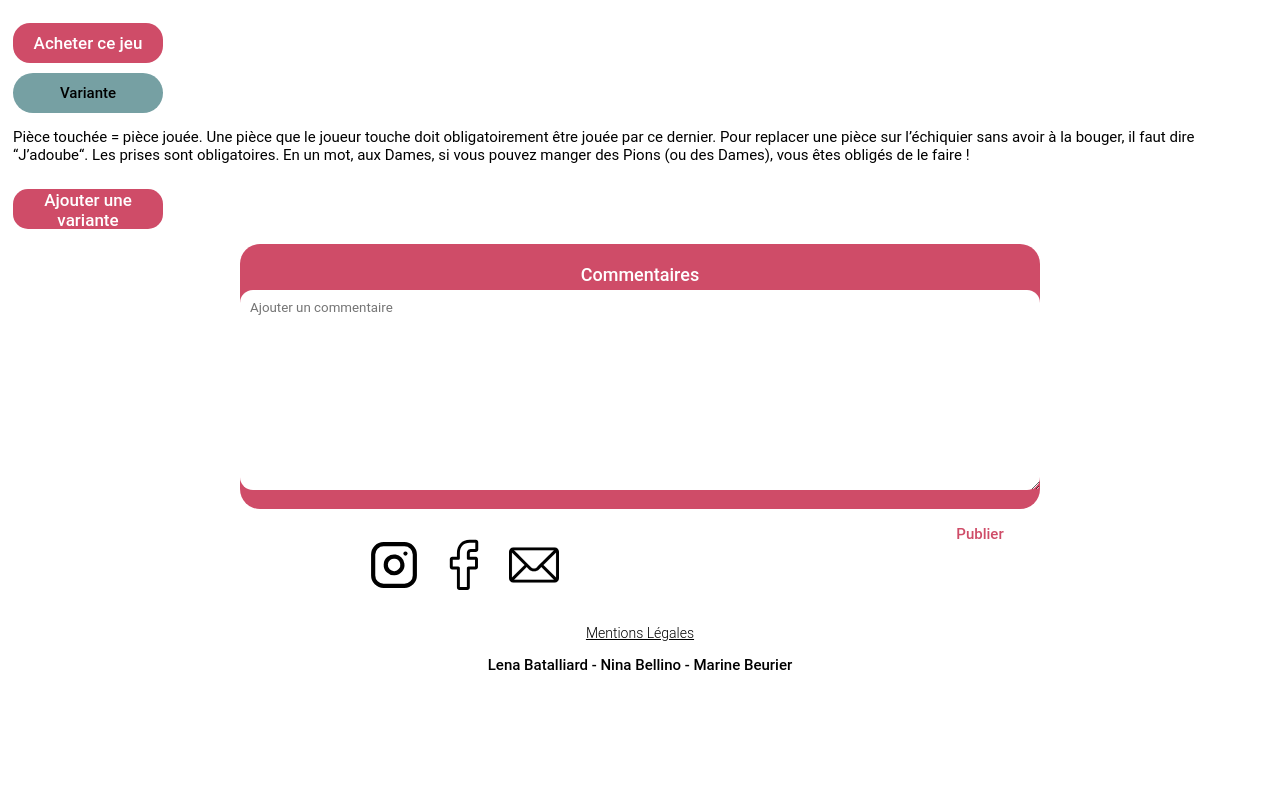
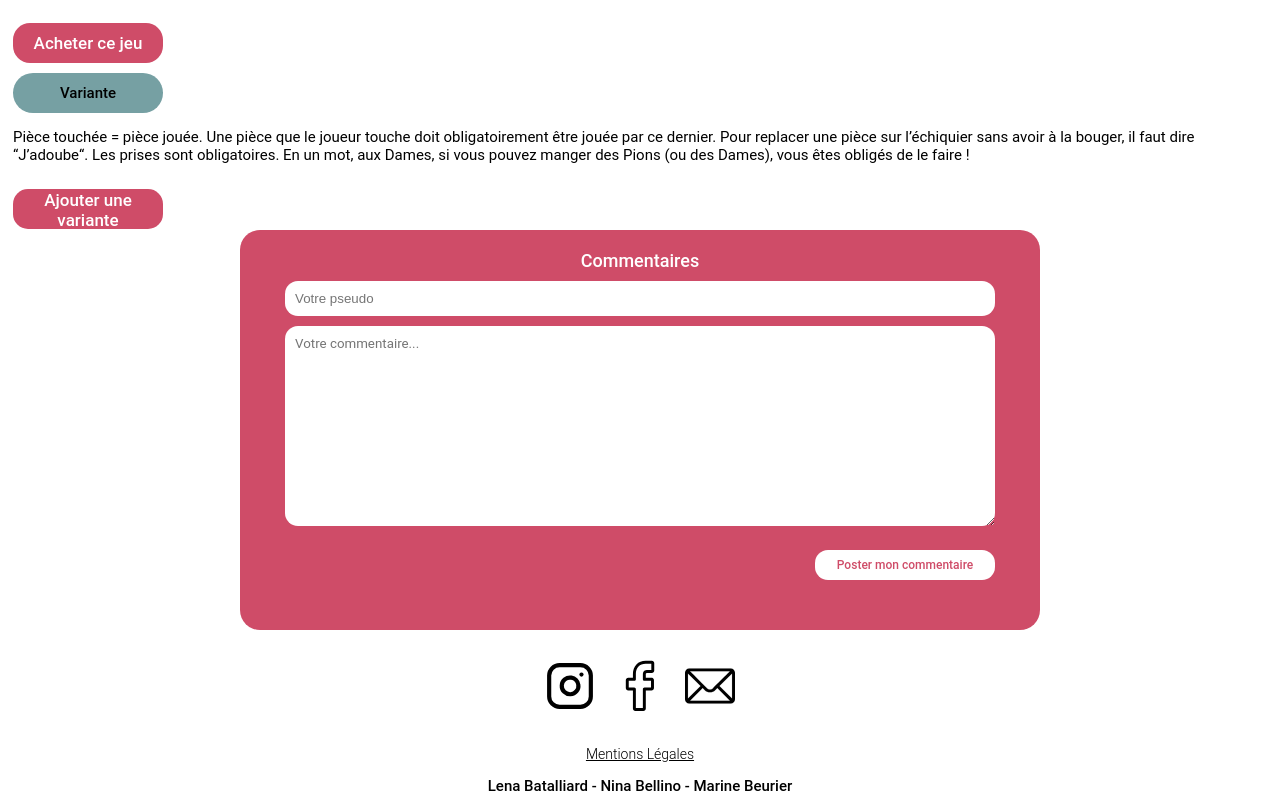
Before and after one commit to marinebrdesign/norma_ludus, a PHP site: page /dooble.html in a window 1280 px wide. Shown: the part 671-1481 px from the top of the page. Before the commit the page ends 1341 px from the top, so only its background shows below. Run offline with PHP 8.4, Linux system fonts and the light colour scheme; some libraries are stand-ins or nearby versions.

Commit message:
correction du menu, ajout de php, correction espace commentaire

```diff
--- a/ajouter-regle.html
+++ b/ajouter-regle.html
@@ -74,7 +74,7 @@
       <label for="regle-o">Règle officielle</label>
       <textarea id="regle-o" placeholder="Écrire la règle ici" required></textarea>
     </div>
-    <button class="ajouter-le-jeu"
+    <button class="ajouter"
             type="submit">
       Ajouter le jeu
     </button>
--- a/ajouter-variante.html
+++ b/ajouter-variante.html
@@ -50,7 +50,7 @@
       <label for="variante">Variante</label>
       <textarea id="variante" placeholder="Écrire la variante ici" required></textarea>
     </div>
-    <button class="ajouter-variante"
+    <button class="ajouter"
             type="submit">
       Ajouter une variante
     </button>
--- a/bataille.html
+++ b/bataille.html
@@ -71,7 +71,7 @@
       <button class="ajouter-variante"><a href="ajouter-variante.html">Ajouter une variante</a></button>
     </div>
   </div>
-  <div class="commentaire">
+  <div class="container">
     <h2>Commentaires</h2>
     <form method="post" id="commentaire" action="">
       <div class="msg">
--- a/css/menu.css
+++ b/css/menu.css
@@ -42,7 +42,6 @@
 }
 
 /*Menu*/
-
 .menu {
     background-color: #FFFFFF;
     position: fixed;
@@ -53,7 +52,7 @@
     display: flex;
     align-items: center;
     justify-content: center;
-    transform: translateX(100vw);
+    transform: translateX(200vw);
     z-index: 4;
     transition: all 2s;
 }
@@ -90,26 +89,6 @@
     left: 200px;
 }
 
-/*.menu > ul > li:nth-of-type(2) > a > .fa-chevron-right  {
-    top: 5px;
-}
-
-.menu > ul > li:nth-of-type(3) > a > .fa-chevron-right {
-    top: 15px;
-}
-
-.menu > ul > li:nth-of-type(4) > a > .fa-chevron-right {
-    top: 35px;
-}
-
-.menu > ul > li:nth-of-type(5) > a > .fa-chevron-right {
-    top: 10px;
-}
-
-.menu > ul > li:nth-of-type(6) > a > .fa-chevron-right {
-    top: 25px;
-}
-*/
 .menu li, .menu > li > h1 {
     margin-bottom: 50px;
     transform: translateX(30px);
--- a/css/style_mise_en_page.css
+++ b/css/style_mise_en_page.css
@@ -417,11 +417,11 @@ main.index header {
 /*commentaire*/
 .commentaire h2 {
     text-align: center;
-    padding-top: 20px;
-    margin-bottom: 0;
+    padding-bottom: 10px;
+    margin: 0;
 }
 
-.commentaire textarea {
+.commentaire textarea, .commentaire input {
     width: 100%;
     border-radius: 13px;
     border: none;
@@ -430,6 +430,14 @@ main.index header {
     resize: vertical;
     margin-bottom: 10px;
     background-color: #FFFFFF;
+}
+
+.commentaire textarea {
+    height: 200px;
+}
+
+.commentaire input#poster_comm {
+    float: right;
 }
 
 #commentaire label{
@@ -451,7 +459,7 @@ main.index header {
 .commentaire {
     margin: 0 auto;
     position: relative;
-    max-height: 350px;
+    max-height: 400px;
     max-width: 800px;
     border-radius: 20px;
 }
--- a/css/typographie_couleurs.css
+++ b/css/typographie_couleurs.css
@@ -814,6 +814,20 @@ p {
     color: #FFFFFF;
 }
 
+input#poster_comm {
+    color: #cf4c68;
+    font-family: Roboto;
+    font-weight: 500;
+    font-size: 12px;
+    background-color: #FFFFFF;
+    border-radius: 13px;
+    border: none;
+    height: 30px;
+    width: 180px;
+    margin-top: 10px;
+    padding: 0;
+}
+
 /*responsive*/
 @media screen and (max-width: 2000px) {
     /*footer*/
--- a/dooble.html
+++ b/dooble.html
@@ -70,16 +70,13 @@
     </div>
   </div>
   <div class="commentaire">
-    <h2>Commentaires</h2>
-    <form method="post" action="commentaire.php">
-      <div class="msg">
-        <label for="msg"></label>
-        <textarea id="msg" placeholder="Ajouter un commentaire" name="user_message" required></textarea>
-      </div>
-      <button class="publier"
-              type="submit">
-        Publier
-      </button>
+    <form id="commentaire" method="POST">
+      <h2>Commentaires</h2>
+      <label for="pseudo"></label>
+      <input type="text" id="pseudo" name="pseudo" placeholder="Votre pseudo" /><br />
+      <label for="votre_commentaire"></label>
+      <textarea name="commentaire" id="votre_commentaire" placeholder="Votre commentaire..."></textarea><br />
+      <input type="submit" id="poster_comm" value="Poster mon commentaire" name="submit_commentaire" />
     </form>
   </div>
 </main>
--- a/jeu-de-dames.html
+++ b/jeu-de-dames.html
@@ -74,7 +74,7 @@
   </div>
   <div class="commentaire">
     <h2>Commentaires</h2>
-    <form method="post" action="commentaire.php">
+    <form method="post" id="commentaire" action="commentaire.php">
       <div class="msg">
         <label for="msg"></label>
         <textarea id="msg" placeholder="Ajouter un commentaire" name="user_message" required></textarea>
--- a/loup-garou.html
+++ b/loup-garou.html
@@ -177,7 +177,7 @@
   </div>
   <div class="commentaire">
     <h2>Commentaires</h2>
-    <form method="post" action="commentaire.php">
+    <form method="post" id="commentaire" action="commentaire.php">
       <div class="msg">
         <label for="msg"></label>
         <textarea id="msg" placeholder="Ajouter un commentaire" name="user_message" required></textarea>
```
Also changed, not shown: j-cartes.html (+2 -2 lines), j-des.html (+2 -2 lines), j-pions.html (+2 -2 lines), j-plateau.html (+2 -2 lines), php/Utilitaires/Produit.php (added, +29 -0 lines), php/Utilitaires/commentaire.php (added, +32 -0 lines).
